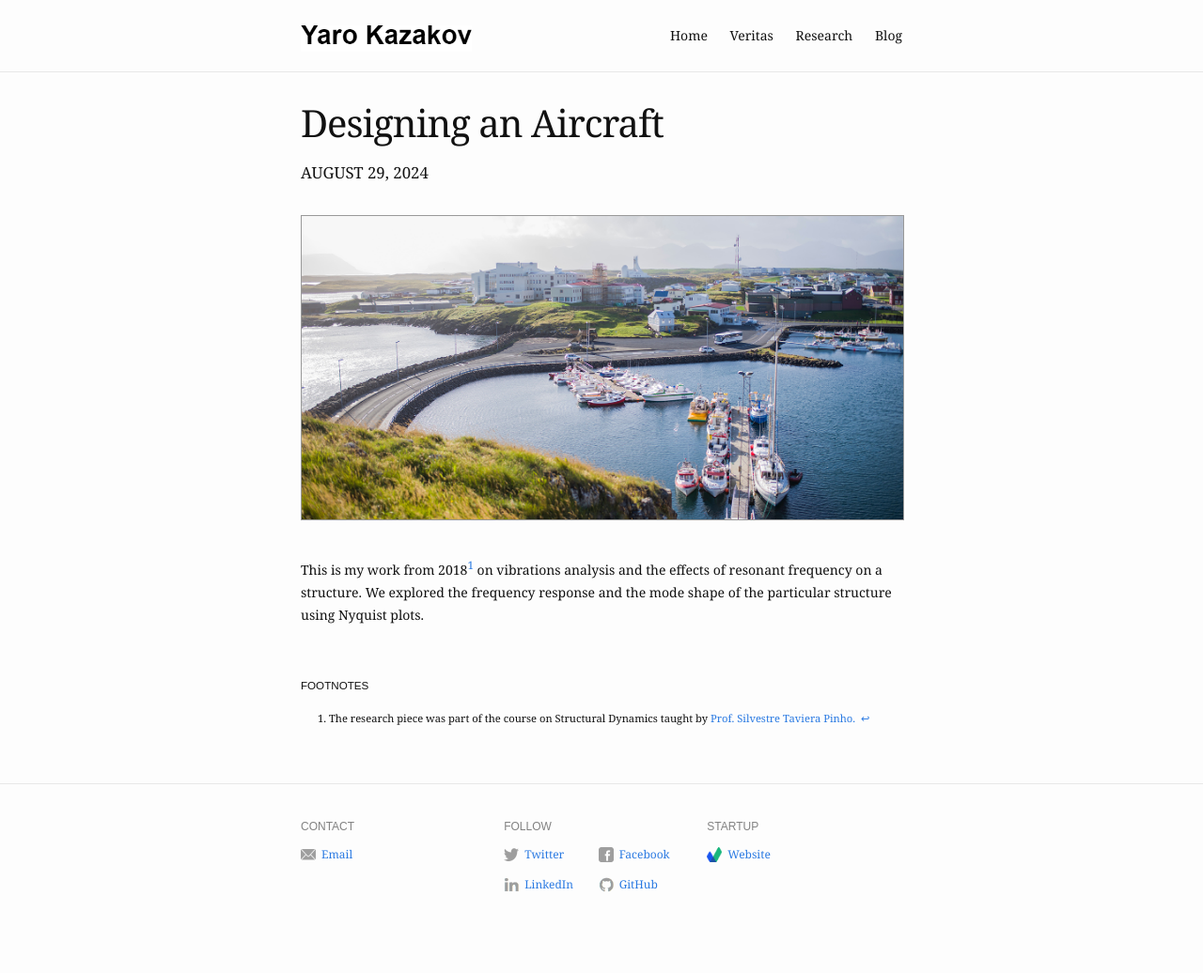
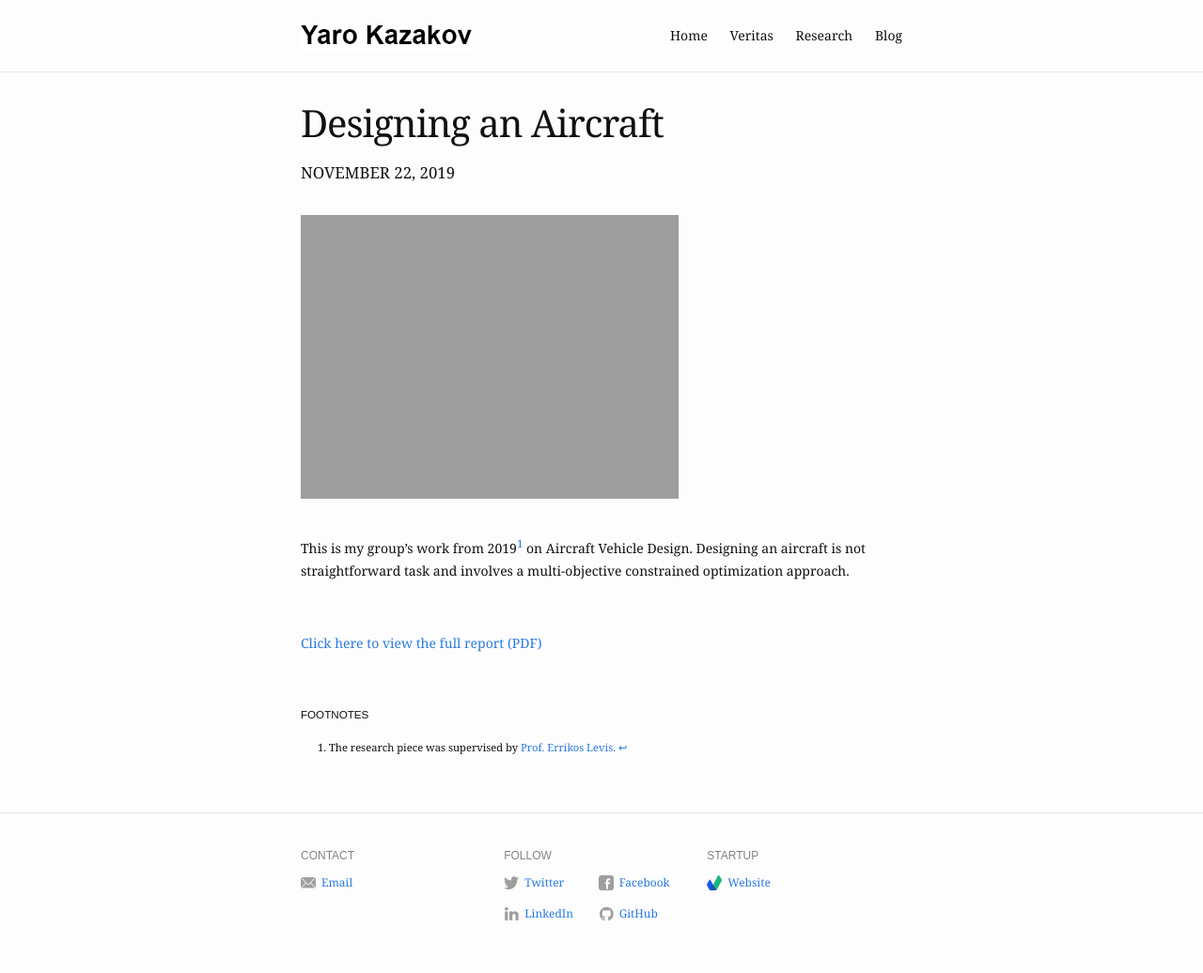
Before and after one commit to eliottvincent/bay, a Jekyll site: the page built from _posts/2024-08-29-designing-an-aircraft.md, in a window 1280 px wide. Shown: the whole page at 94% size. Built offline with Jekyll 4.4.1, drawn with Linux system fonts in a browser that asks for light colours; before the commit the page ends 1005 px from its top, so only the background shows below that.

Commit message:
research

```diff
--- a/_posts/2024-08-29-designing-an-aircraft.md
+++ b/_posts/2024-08-29-designing-an-aircraft.md
@@ -1,21 +1,23 @@
 ---
 layout: post
 title:  "Designing an Aircraft"
-date:   2024-08-29 10:00:40
+date:   2019-11-22 10:00:40
 research: true
 blurb: "A look at an example post using Bay Jekyll theme."
-og_image: /assets/img/content/post-example/Banner.jpg
+og_image: /assets/img/research/Sr-71.png
 ---
 
-<img src="{{ "/assets/img/content/post-example/Banner.jpg" | absolute_url }}" alt="bay" class="post-pic"/>
+<img src="{{ "/assets/img/research/Sr-71.png" | absolute_url }}" alt="strain" class="post-pic"/>
 <br />
 <br />
 
-This is my work from 2018[^1] on vibrations analysis and the effects of resonant frequency on a structure. We explored the frequency response and the mode shape of the particular structure using Nyquist plots.
+This is my group's work from 2019[^1] on Aircraft Vehicle Design. Designing an aircraft is not straightforward task and involves a multi-objective constrained optimization approach.
 
 <br />
 
+[Click here to view the full report (PDF)]({{ "/assets/pdf/AVD_report_Yaro.pdf" | absolute_url }})
 
+<br />
 ##### FOOTNOTES
 
-[^1]: The research piece was part of the course on Structural Dynamics taught by <a href="https://profiles.imperial.ac.uk/silvestre.pinho"> Prof. Silvestre Taviera Pinho. </a>
+[^1]: The research piece was supervised by <a href="https://profiles.imperial.ac.uk/v.tagarielli"> Prof. Errikos Levis.</a>
```
Also changed, not shown: _posts/2018-01-22-strain-measurements copy.md (+2 -0 lines), assets/img/research/Sr-71.jpg (added).
